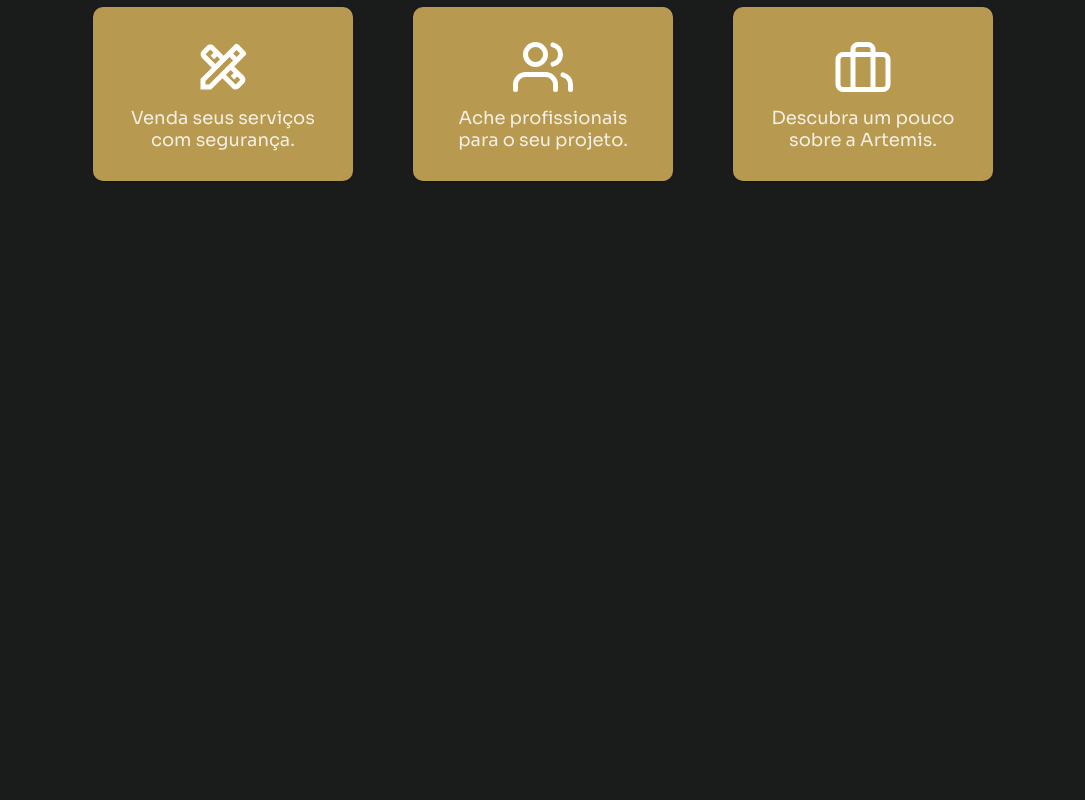
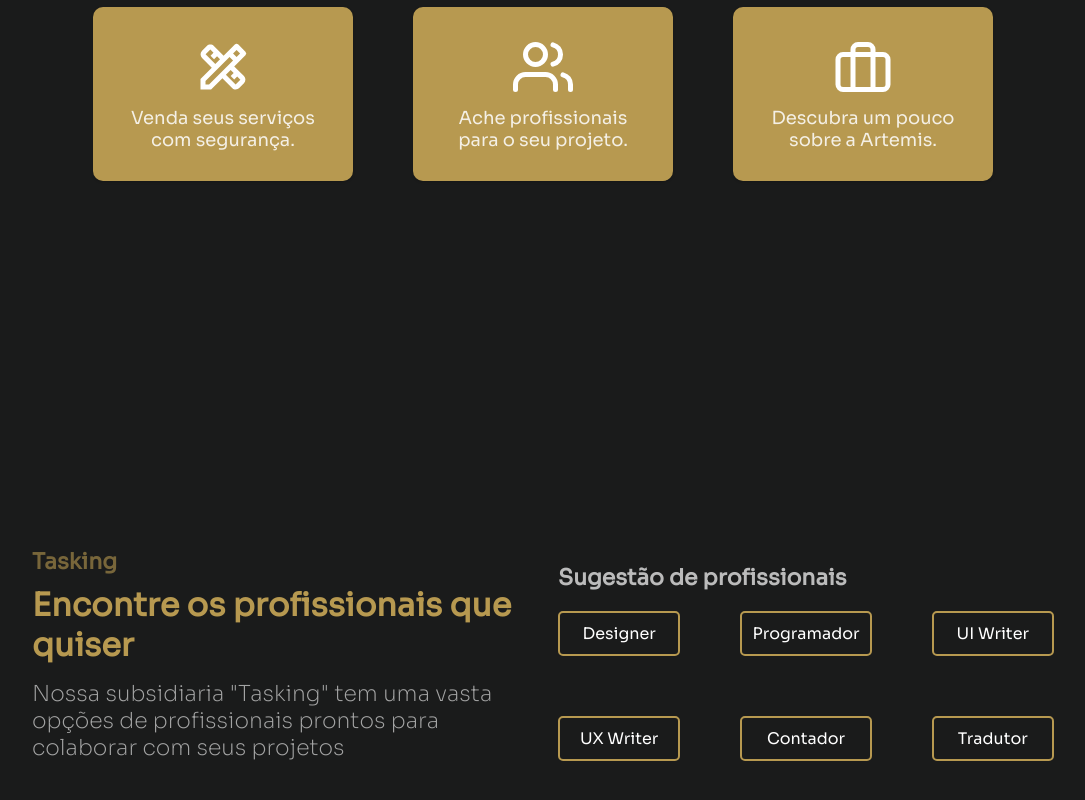
Before and after one commit to kaikynetto/Site-TCC, a Next.js app: page / in a window 1280 px wide. Shown: the part 1058-1858 px from the top of the page, without its empty margins (97-1182 px from the left). Before the commit the page ends 1392 px from the top, so only its background shows below. Built offline with nearby package versions, Linux system fonts and the light colour scheme.

Commit message:
seção profissionais

```diff
--- a/pages/index.js
+++ b/pages/index.js
@@ -6,6 +6,7 @@
 import Welcome from "../src/components/Sections/Welcome/Welcome"
 import Sidebar from "../src/components/Sidebar"
 import Features from "../src/components/Sections/Features"
+import Encontre from "../src/components/Sections/EncontreProfissionais"
 
 export default function Home() {
   const [isOpen, setIsOpen] = useState(false);
@@ -24,7 +25,8 @@
       <Sidebar toggle={toggle} isOpen={isOpen} />
       <Navbar toggle={toggle} />
       <Welcome/>
-      <Features title="features" id="section2"/>
+      <Features title="features"/>
+      <Encontre/>
     </>
   )
 }
--- /dev/null
+++ b/src/components/Sections/EncontreProfissionais/EncontreElements.jsx
@@ -0,0 +1,127 @@
+import styled from "styled-components";
+import {Link as LinkS} from "react-scroll"
+
+export const EncontreContainer = styled.div`
+  color: #fff;
+  margin-bottom: 20vh;
+  @media screen and (max-width: 768px) {
+    padding: 100px 0px;
+  }
+`;
+
+export const EncontreWrapper = styled.div`
+  display: grid;
+  z-index: 1;
+  height: 84vh;
+  width: 100%;
+  max-width: 1100px;
+  margin-right: auto;
+  margin-left: auto;
+  padding: 0 24px;
+  justify-content: center;
+`;
+
+export const EncontreRow = styled.div`
+  display: grid;
+  grid-auto-columns: minmax(auto, 1fr);
+  align-items: center;
+  grid-template-areas: "col1 col2";
+  @media screen and (max-width: 768px) {
+    grid-template-areas: "col1 col1" "col2 col2";
+  }
+`;
+
+export const Column1 = styled.div`
+  margin-bottom: 15px;
+  padding: 0 15px;
+  grid-area: col1;
+`;
+
+export const Column2 = styled.div`
+  margin-bottom: 15px;
+  padding: 0 15px;
+  align-items:center;
+  justify-content: center;
+  align-content: center;
+  grid-area: col2;
+`;
+
+export const TextWrapper = styled.div`
+  max-width: 540px;
+  padding-top: 0;
+  padding-bottom: 16px;
+`;
+
+export const Heading = styled.h1`
+  color: #b79950;
+  // text-transform: uppercase;
+`;
+
+export const TitleSection = styled.h1`
+  color: #b79950;
+  opacity: 0.6;
+  font-size: 22px;
+  margin-bottom: 10px;
+`;
+
+export const Subtitle = styled.h1`
+  color: white;
+  opacity: 0.6;
+  align-items: start;
+  justify-content: center;
+  // text-align: center;
+  align-content: center;
+  font-weight: 200;
+  margin-top: 15px;
+  font-size: 22px;
+  // text-transform: uppercase;
+`;
+
+export const Heading2 = styled.h2`
+  font-size: 22px;
+  opacity: 0.7;
+`;
+
+export const CardsWrapper = styled.div`
+  max-width: 1000px;
+  margin: 0 auto;
+  display: grid;
+  grid-template-columns: 1fr 1fr 1fr;
+  align-items: center;
+  margin-top: 20px;
+  grid-gap: 60px;
+  @media screen and (max-width: 1000px) {
+    grid-template-columns: 1fr 1fr;
+  }
+  @media screen and (max-width: 768px) {
+    grid-template-columns: 1fr;
+    // padding: 0 15px;
+  }
+`;
+
+export const Card = styled.div`
+  padding: 10px;
+  text-align: center;
+  border-radius: 5px;
+  border: 2px solid #b79950;
+
+  &:hover {
+    background: #b79950;
+    padding: 12px 12px;
+    cursor: pointer;
+    transition: 0.5s;
+  }
+`;
+
+
+export const ImgWrap = styled.div`
+  max-width: 555px;
+  height: 100%;
+  text-align: center;
+`;
+
+export const Img = styled.img`
+  width: 100%;
+  margin: 0 0 10px 0;
+  padding-right: 0;
+`;
--- /dev/null
+++ b/src/components/Sections/EncontreProfissionais/index.jsx
@@ -0,0 +1,36 @@
+import React from 'react'
+import { Card, CardsWrapper, Column1, Column2, Heading, Heading2, HeroContainer, HeroRow, HeroWrapper, ImgWrap, Subtitle, TextWrapper, TitleSection } from './EncontreElements'
+import img from "../../../../public/imgs/heroImage.png"
+import Image from 'next/image'
+import { EncontreContainer } from './EncontreElements'
+import { EncontreRow } from './EncontreElements'
+import { EncontreWrapper } from './EncontreElements'
+
+export default function Encontre() {
+  return (
+    <EncontreContainer>
+        <EncontreWrapper>
+            <EncontreRow>
+                <Column1>
+                    <TextWrapper>
+                        <TitleSection>Tasking</TitleSection>
+                        <Heading>Encontre os profissionais que quiser</Heading>
+                        <Subtitle>Nossa subsidiaria "Tasking" tem uma vasta opções de profissionais prontos para colaborar com seus projetos</Subtitle>
+                    </TextWrapper>
+                </Column1>
+                <Column2>
+                    <Heading2>Sugestão de profissionais</Heading2>
+                    <CardsWrapper>
+                        <Card>Designer</Card>
+                        <Card>Programador</Card>
+                        <Card>UI Writer</Card>
+                        <Card>UX Writer</Card>
+                        <Card>Contador</Card>
+                        <Card>Tradutor</Card>
+                    </CardsWrapper>
+                </Column2>
+            </EncontreRow>
+        </EncontreWrapper>
+    </EncontreContainer>
+  )
+}
```
